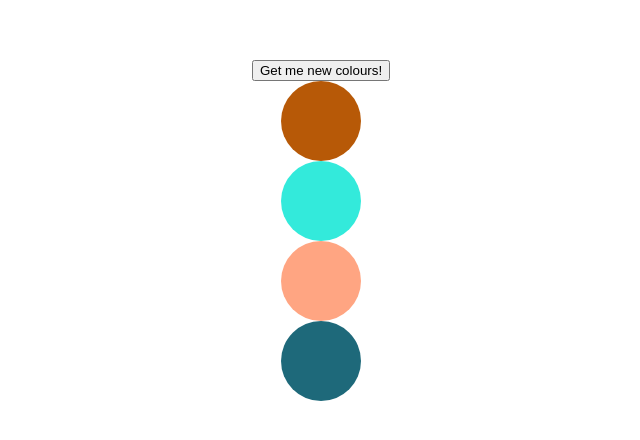
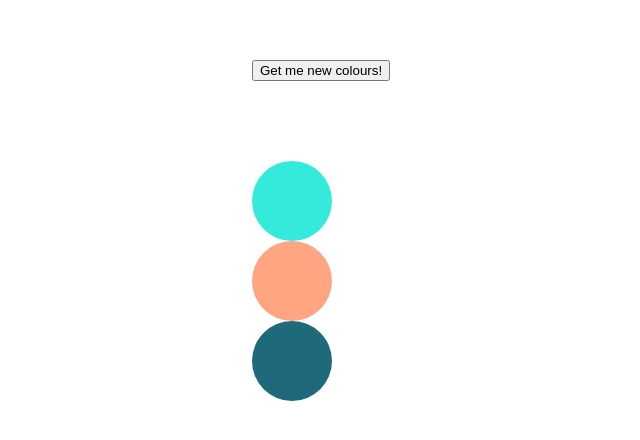
Before and after one commit to Moggach/colouring-in, a React (Create React App) app: page / in a window 1280 px wide. Shown: the part 170-610 px from the top of the page, without its empty margins (319-959 px from the left). Built offline with nearby package versions, Linux system fonts and the light colour scheme.

Commit message:
adding individual colour change component

```diff
--- a/src/App.js
+++ b/src/App.js
@@ -1,11 +1,10 @@
 import './App.css';
-import Button from './button.js';
+
 import Colors from './colors.js';
 
 function App() {
   return (
     <div className="App">
-      <Button />
       <Colors />
     </div>
   );
--- a/src/button.js
+++ /dev/null
@@ -1,15 +0,0 @@
-import React from 'react';
-
-const Button = () => {
-  function refreshPage() {
-    window.location.reload(false);
-  }
-
-  return (
-    <div>
-      <button onClick={refreshPage}>Get me new colours!</button>
-    </div>
-  );
-};
-
-export default Button;
--- a/src/colors.js
+++ b/src/colors.js
@@ -1,4 +1,5 @@
 import React from 'react';
+import Tile1 from './tile1.js';
 
 const randomColor = require('randomcolor');
 
@@ -10,12 +11,7 @@ const Colors = () => {
 
   return (
     <div className="color-grid">
-      <div
-        className="box box-1"
-        style={{
-          backgroundColor: `${color1}`,
-        }}
-      ></div>
+      <Tile1 />
       <div
         className="box box-2"
         style={{
--- /dev/null
+++ b/src/tile1.js
@@ -0,0 +1,24 @@
+import React, { useState } from 'react';
+const randomColor = require('randomcolor');
+
+const Tile1 = () => {
+  let [color, setColor] = useState(``);
+
+  return (
+    <div className="container">
+      <button onClick={() => setColor((color = randomColor()))}>
+        Get me new colours!
+      </button>
+      <div className="color-grid">
+        <div
+          className="box box-1"
+          style={{
+            backgroundColor: `${color}`,
+          }}
+        ></div>
+      </div>
+    </div>
+  );
+};
+
+export default Tile1;
```
